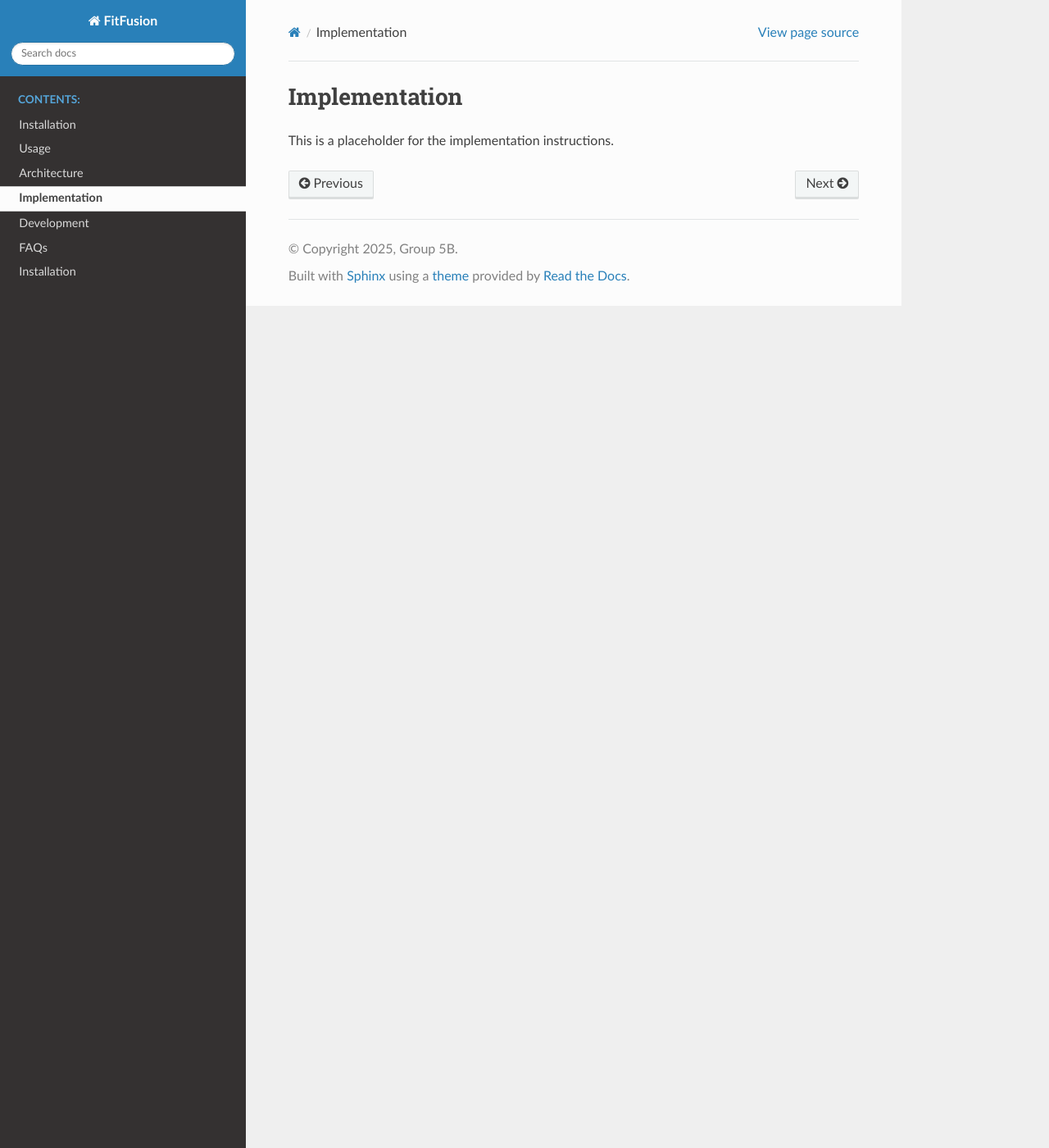
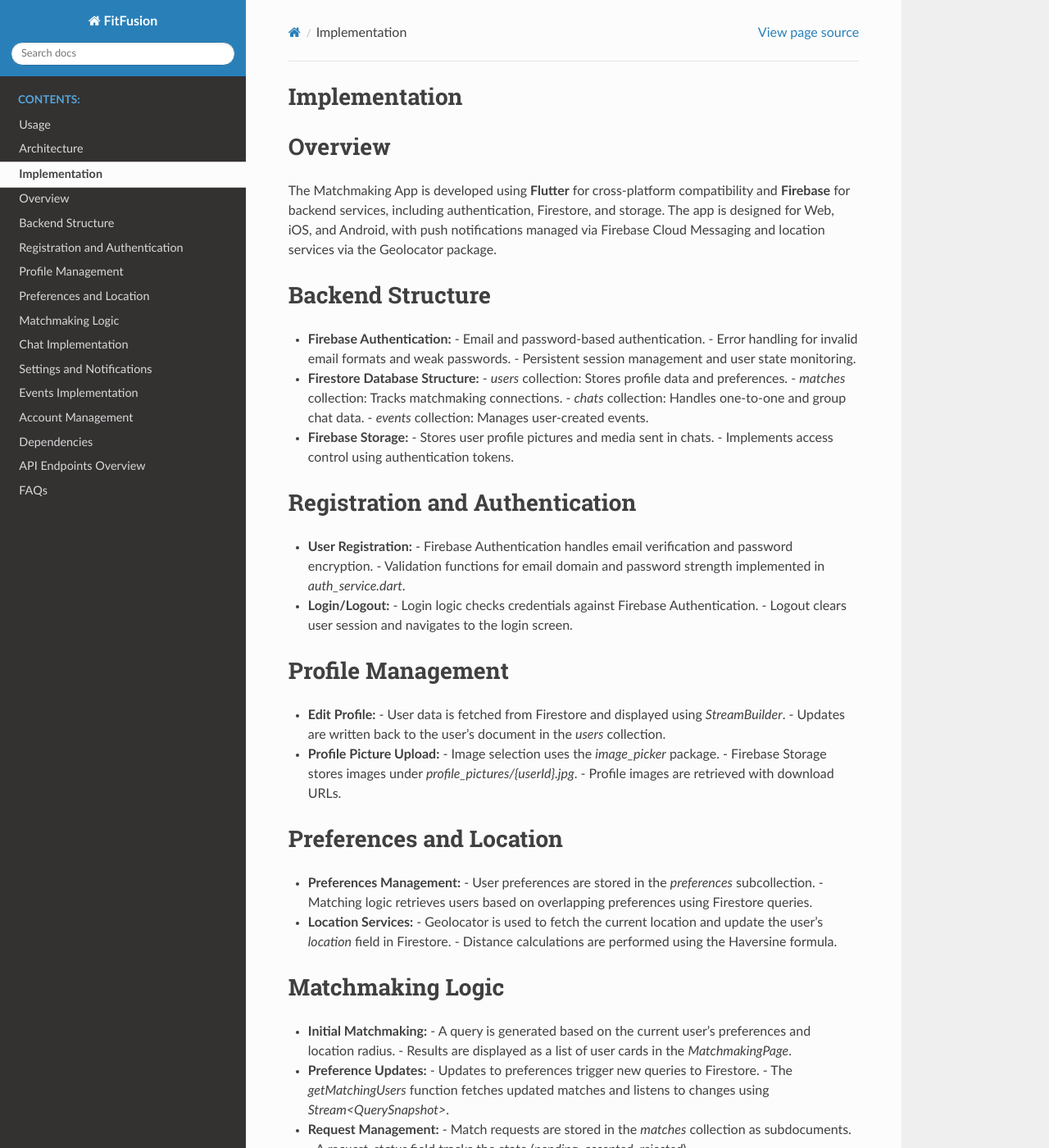
Before and after one commit to Group-5B/FitFusion-documentation, a Sphinx documentation site: the page built from docs/source/implementation.rst, in a window 1280 px wide and 1400 px high. Shown: the whole window at 82% size. Built offline with Sphinx 7.4.7 and the Read the Docs theme 3.1.0, drawn with Linux system fonts in a browser that asks for light colours; pages that are not in the unit, such as notebooks, are missing from menus; some of the changed text lies outside the part shown.

Commit message:
Documentation for endpoints, implementation and fixes on usage

```diff
--- a/docs/source/changelog.rst
+++ /dev/null
@@ -1,4 +0,0 @@
-Installation
-============
-
-This is a placeholder for the changelog.
--- a/docs/source/development.rst
+++ /dev/null
@@ -1,4 +0,0 @@
-Development
-============
-
-This is a placeholder for the development instructions.
--- a/docs/source/implementation.rst
+++ b/docs/source/implementation.rst
@@ -1,4 +1,109 @@
 Implementation
+==============
+
+Overview
+========
+The Matchmaking App is developed using **Flutter** for cross-platform compatibility and **Firebase** for backend services, including authentication, Firestore, and storage. The app is designed for Web, iOS, and Android, with push notifications managed via Firebase Cloud Messaging and location services via the Geolocator package.
+
+Backend Structure
+=================
+- **Firebase Authentication:**
+  - Email and password-based authentication.
+  - Error handling for invalid email formats and weak passwords.
+  - Persistent session management and user state monitoring.
+
+- **Firestore Database Structure:**
+  - `users` collection: Stores profile data and preferences.
+  - `matches` collection: Tracks matchmaking connections.
+  - `chats` collection: Handles one-to-one and group chat data.
+  - `events` collection: Manages user-created events.
+
+- **Firebase Storage:**
+  - Stores user profile pictures and media sent in chats.
+  - Implements access control using authentication tokens.
+
+Registration and Authentication
+===============================
+- **User Registration:**
+  - Firebase Authentication handles email verification and password encryption.
+  - Validation functions for email domain and password strength implemented in `auth_service.dart`.
+
+- **Login/Logout:**
+  - Login logic checks credentials against Firebase Authentication.
+  - Logout clears user session and navigates to the login screen.
+
+Profile Management
+==================
+- **Edit Profile:**
+  - User data is fetched from Firestore and displayed using `StreamBuilder`.
+  - Updates are written back to the user's document in the `users` collection.
+
+- **Profile Picture Upload:**
+  - Image selection uses the `image_picker` package.
+  - Firebase Storage stores images under `profile_pictures/{userId}.jpg`.
+  - Profile images are retrieved with download URLs.
+
+Preferences and Location
+========================
+- **Preferences Management:**
+  - User preferences are stored in the `preferences` subcollection.
+  - Matching logic retrieves users based on overlapping preferences using Firestore queries.
+
+- **Location Services:**
+  - Geolocator is used to fetch the current location and update the user's `location` field in Firestore.
+  - Distance calculations are performed using the Haversine formula.
+
+Matchmaking Logic
+=================
+- **Initial Matchmaking:**
+  - A query is generated based on the current user's preferences and location radius.
+  - Results are displayed as a list of user cards in the `MatchmakingPage`.
+
+- **Preference Updates:**
+  - Updates to preferences trigger new queries to Firestore.
+  - The `getMatchingUsers` function fetches updated matches and listens to changes using `Stream<QuerySnapshot>`.
+
+- **Request Management:**
+  - Match requests are stored in the `matches` collection as subdocuments.
+  - A `request_status` field tracks the state (`pending`, `accepted`, `rejected`).
+
+Chat Implementation
+===================
+- **Chat Initialization:**
+  - Upon successful matchmaking, chat rooms are created under `chats/{chatId}`.
+  - Group chat creation involves adding multiple user IDs to the `participants` field.
+
+- **Real-Time Messaging:**
+  - Chat data is streamed using Firestore listeners.
+  - Media messages are uploaded to Firebase Storage, with download URLs stored in Firestore.
+
+Settings and Notifications
+==========================
+- **User Settings:**
+  - Font size, dark mode, and notification preferences are stored as fields in the user's Firestore document.
+
+- **Push Notifications:**
+  - Firebase Cloud Messaging sends notifications for new chat messages and event updates.
+  - Device tokens are managed in Firestore under `users/{userId}/tokens`.
+
+Events Implementation
+=====================
+- **Event Creation and Search:**
+  - Events are stored in the `events` collection with relevant metadata (activity type, location, date).
+  - Search functionality queries based on activity and proximity.
+
+Account Management
+==================
+- **Reset Matches:**
+  - Match data is cleared by deleting all `matches` subdocuments for the user.
+
+- **Account Deletion:**
+  - User data is deleted from Authentication, Firestore, and Storage using batch operations.
+
+Dependencies
 ============
-
-This is a placeholder for the implementation instructions.
+- **Firebase:** Authentication, Firestore, Storage, Cloud Messaging.
+- **Geolocator:** Location services and distance calculations.
+- **Image Picker:** Profile picture selection.
+- **Provider:** State management for user data and app settings.
+- **Flutter Material:** UI implementation.
--- a/docs/source/index.rst
+++ b/docs/source/index.rst
@@ -8,14 +8,12 @@ Welcome to the FitFusion App Documentation!
    :maxdepth: 2
    :caption: Contents:
 
-   installation
    usage
    architecture
    implementation
    api/endpoints
    development
    faq
-   changelog
 
 Overview
 --------
@@ -43,11 +41,8 @@ The app focuses on providing a seamless matchmaking experience based on fitness
 
 Getting Started
 ---------------
-- To install and set up the app, refer to :doc:`installation`
 - For user instructions, see :doc:`usage`
 - For technical details, see :doc:`architecture`
 - For API documentation, visit :doc:`api/endpoints`
 
-For additional information, check the :doc:`faq` or :doc:`changelog` for recent updates.
-
 We hope this documentation helps you get the most out of the Matchmaking App!
--- a/docs/source/installation.rst
+++ /dev/null
@@ -1,4 +0,0 @@
-Installation
-============
-
-This is a placeholder for the installation instructions.
```
Also changed, not shown: docs/source/api/endpoints.rst (added, +130 -0 lines), docs/source/usage.rst (+5 -8 lines), 1 other file.
